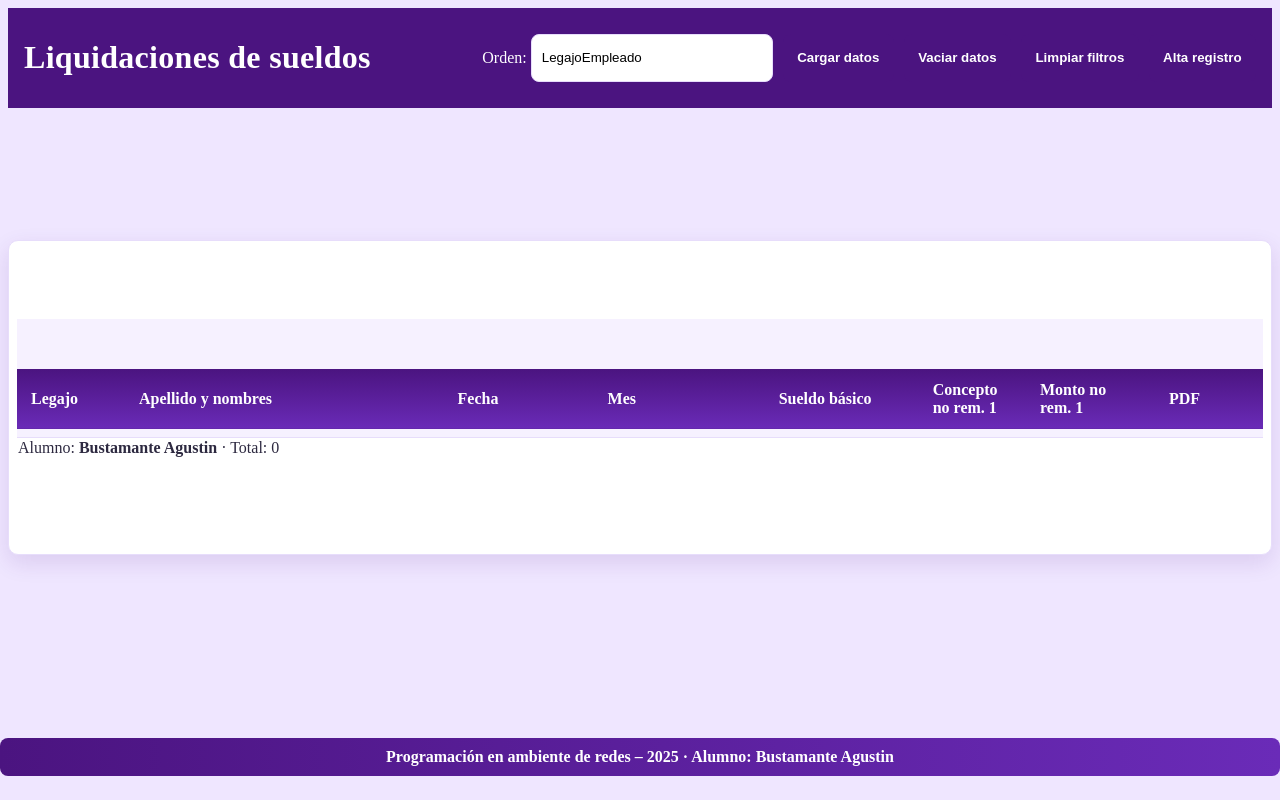
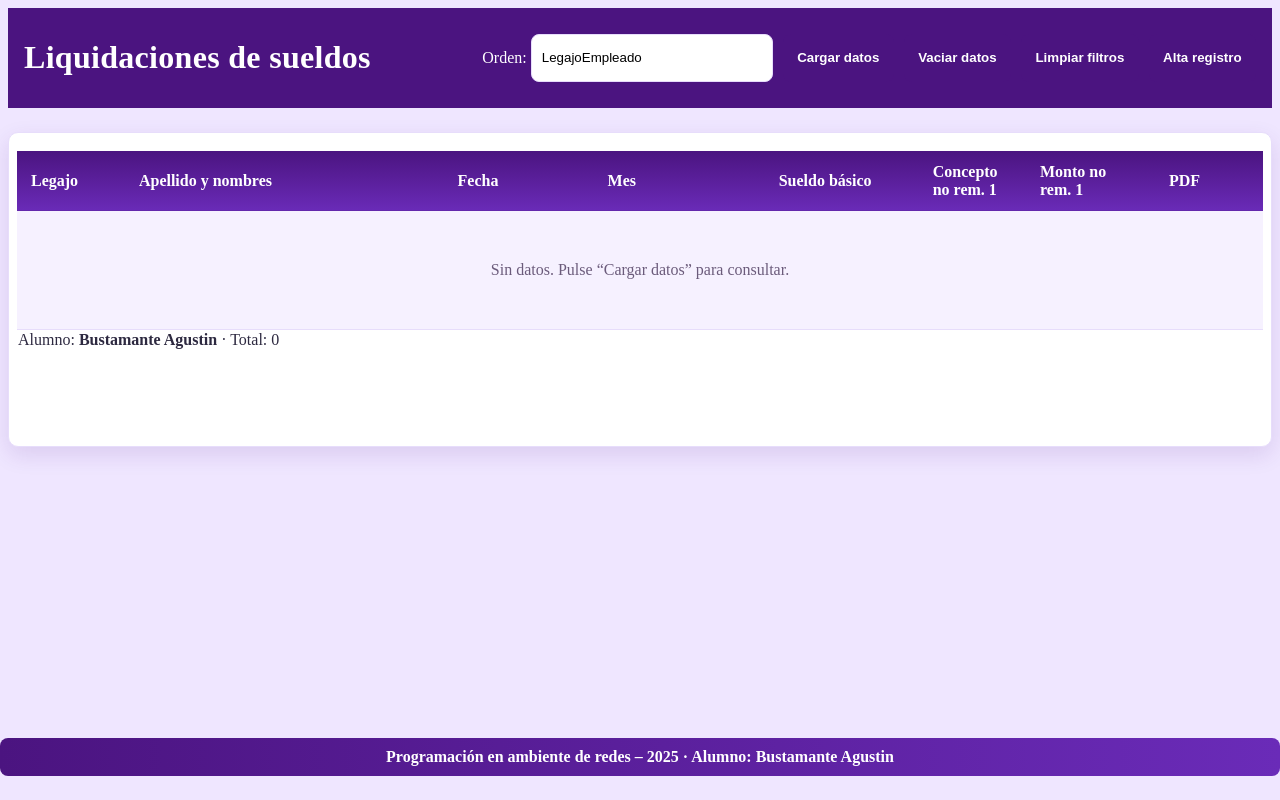
Before and after one commit to agusbustamante/ejercicios, a PHP site: page /ejercicios/Php/11sesiones/app_modulo1/index.html in a window 1280 px wide. Run offline with PHP 8.4, Linux system fonts and the light colour scheme; the visitor is signed in with stand-in values (Sample User, id 1); data that the repository does not hold is empty.

Commit message:
Update styles.css

```diff
--- a/ejercicios/Php/11sesiones/app_modulo1/styles.css
+++ b/ejercicios/Php/11sesiones/app_modulo1/styles.css
@@ -13,12 +13,12 @@ body.vista-simple{
 }
 
 /* Altura fija estimada del header; usada para separar el thead sticky */
-:root{ --header-height: 120px; }
+:root{ --header-height: 72px; }
 
-/* Contenedor central con respiro */
+/* Contenedor */
 .vista-simple .contenedor-tabla{
   max-width: 1280px;
-  margin: calc(var(--header-height) + 12px) auto 0;
+  margin: 24px auto 0;
   background: #fff;
   border-radius: 10px;
   box-shadow: 0 8px 22px rgba(75,20,128,.12);
@@ -65,7 +65,8 @@ body.vista-simple{
   text-align:left;
   font-weight:700;
   padding: 12px 14px;
-  position: sticky; top: var(--header-height); z-index: 30;
+  /* Make thead behave like a normal table header (not sticky) so it doesn't overlap rows */
+  position: static;
 }
 .vista-simple tbody td{
   padding: 12px 14px;
```
